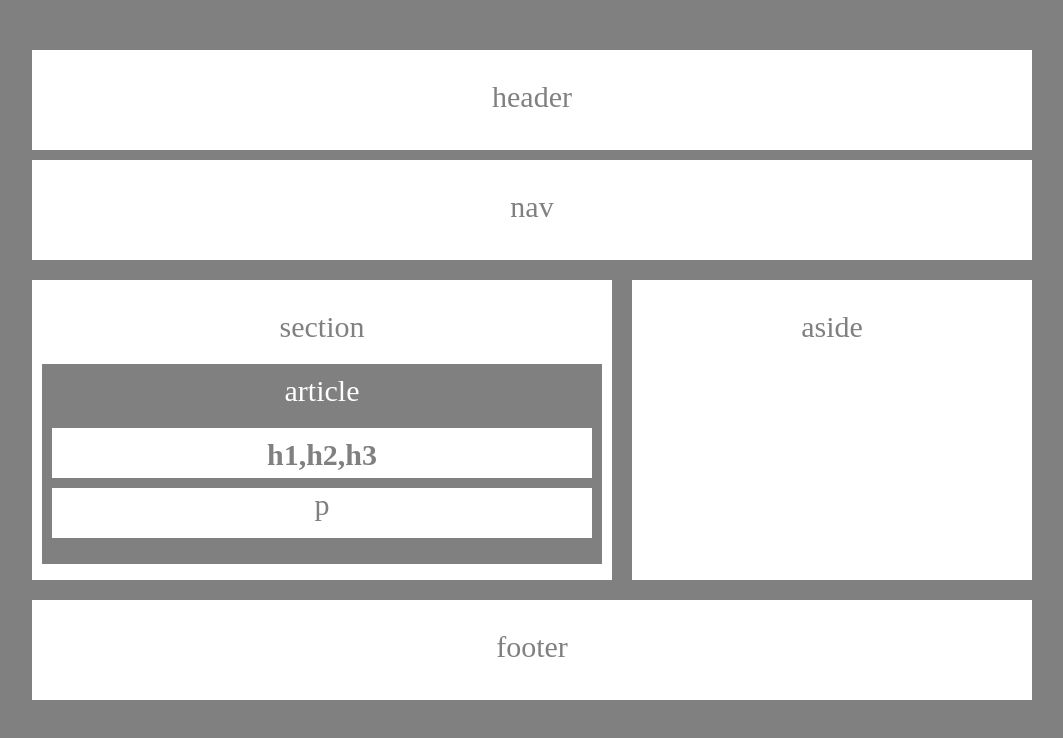
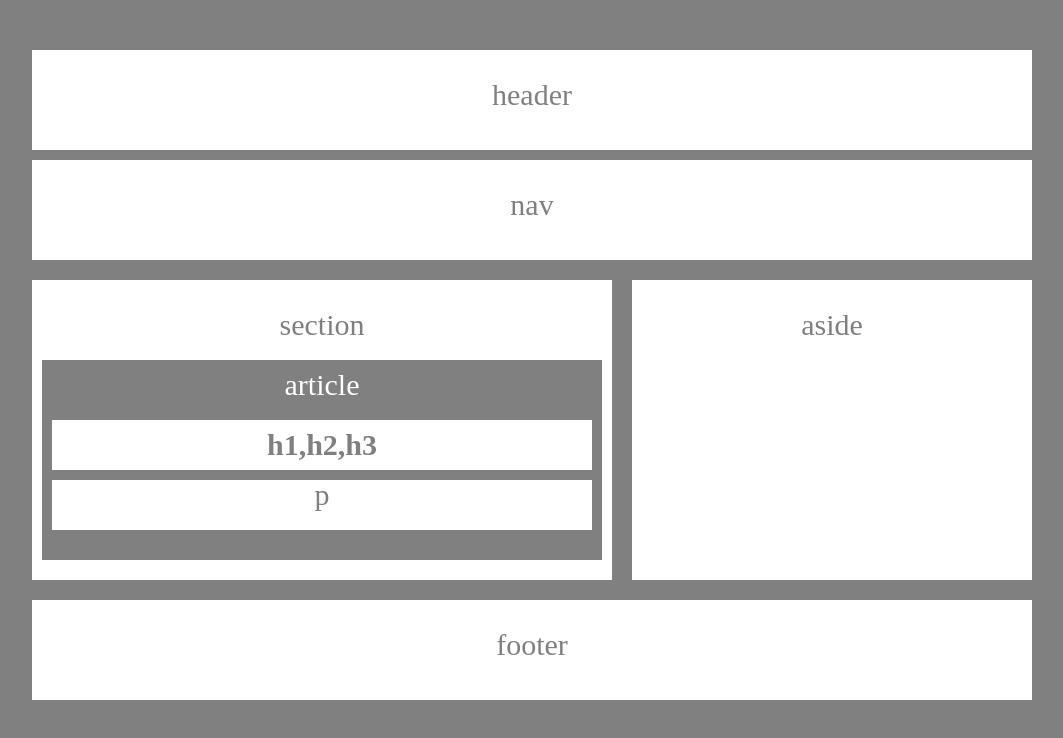
Before and after one commit to Jerry-Dudum/HW-Wireframe, a plain HTML site: page index.html in a window 1280 px wide. Shown: the whole page, without its empty margins (108-1171 px from the left). Drawn offline with Linux system fonts and the light colour scheme.

Commit message:
added reset.css file and had to make some adjustments by adding a link to the reset.css as well as fixing my bold letters by addding font-weight.

```diff
--- a/index.html
+++ b/index.html
@@ -4,6 +4,7 @@
 <head>
     <meta charset="UTF-8">
     <title> HW-Wireframe</title>
+    <link rel="stylesheet" href="reset.css">
     <link rel="stylesheet" href="style.css">
 </head>
 
--- /dev/null
+++ b/reset.css
@@ -0,0 +1,48 @@
+/* http://meyerweb.com/eric/tools/css/reset/
+   v2.0 | 20110126
+   License: none (public domain)
+*/
+
+html, body, div, span, applet, object, iframe,
+h1, h2, h3, h4, h5, h6, p, blockquote, pre,
+a, abbr, acronym, address, big, cite, code,
+del, dfn, em, img, ins, kbd, q, s, samp,
+small, strike, strong, sub, sup, tt, var,
+b, u, i, center,
+dl, dt, dd, ol, ul, li,
+fieldset, form, label, legend,
+table, caption, tbody, tfoot, thead, tr, th, td,
+article, aside, canvas, details, embed,
+figure, figcaption, footer, header, hgroup,
+menu, nav, output, ruby, section, summary,
+time, mark, audio, video {
+	margin: 0;
+	padding: 0;
+	border: 0;
+	font-size: 100%;
+	font: inherit;
+	vertical-align: baseline;
+}
+/* HTML5 display-role reset for older browsers */
+article, aside, details, figcaption, figure,
+footer, header, hgroup, menu, nav, section {
+	display: block;
+}
+body {
+	line-height: 1;
+}
+ol, ul {
+	list-style: none;
+}
+blockquote, q {
+	quotes: none;
+}
+blockquote:before, blockquote:after,
+q:before, q:after {
+	content: '';
+	content: none;
+}
+table {
+	border-collapse: collapse;
+	border-spacing: 0;
+}
--- a/style.css
+++ b/style.css
@@ -89,6 +89,7 @@ h1 {
     padding-top: 10px;
     font-size: 30px;
     margin: 20px 10px 10px 10px;
+    font-weight: bold;
 }
 
 p {
```
